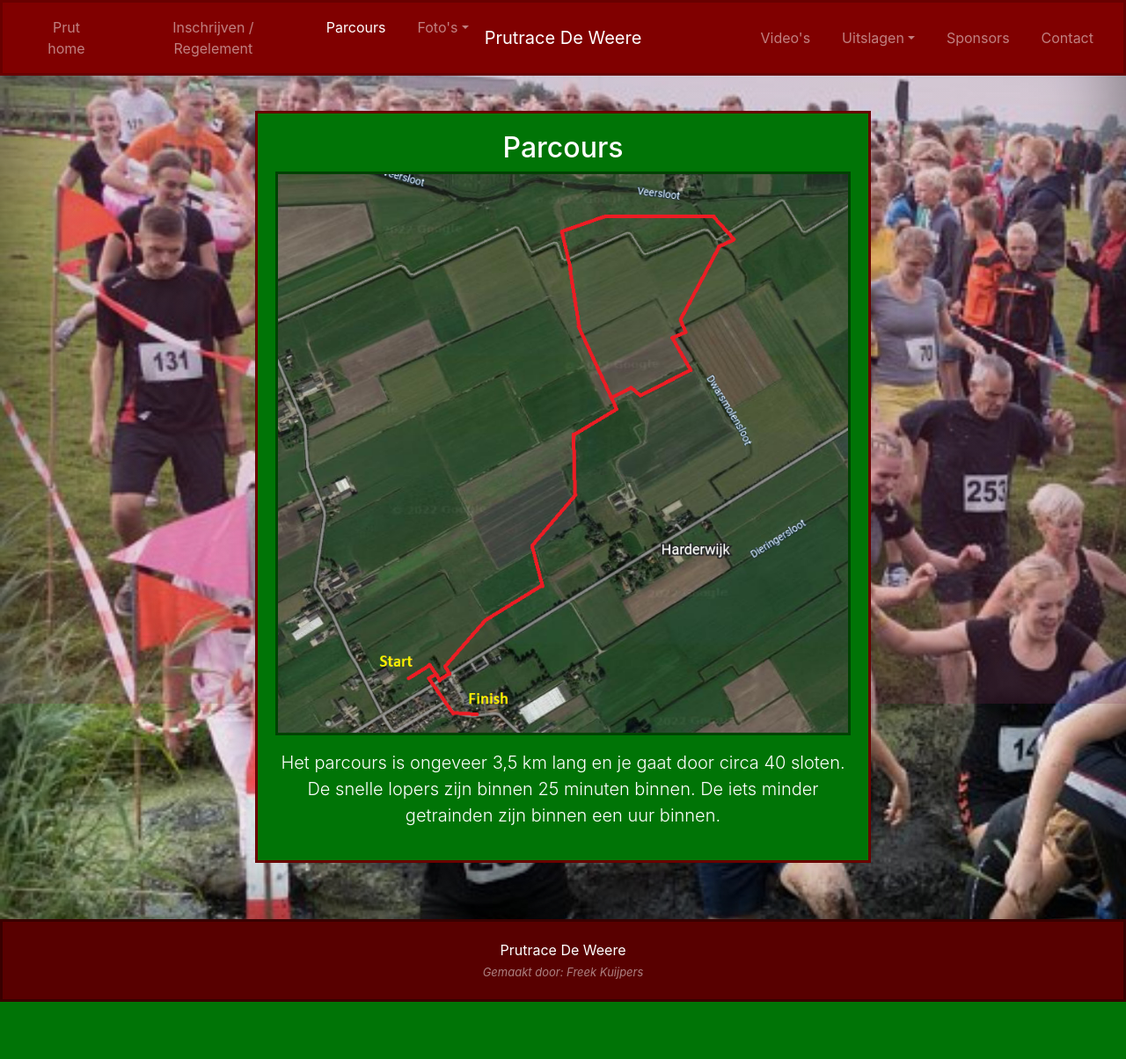
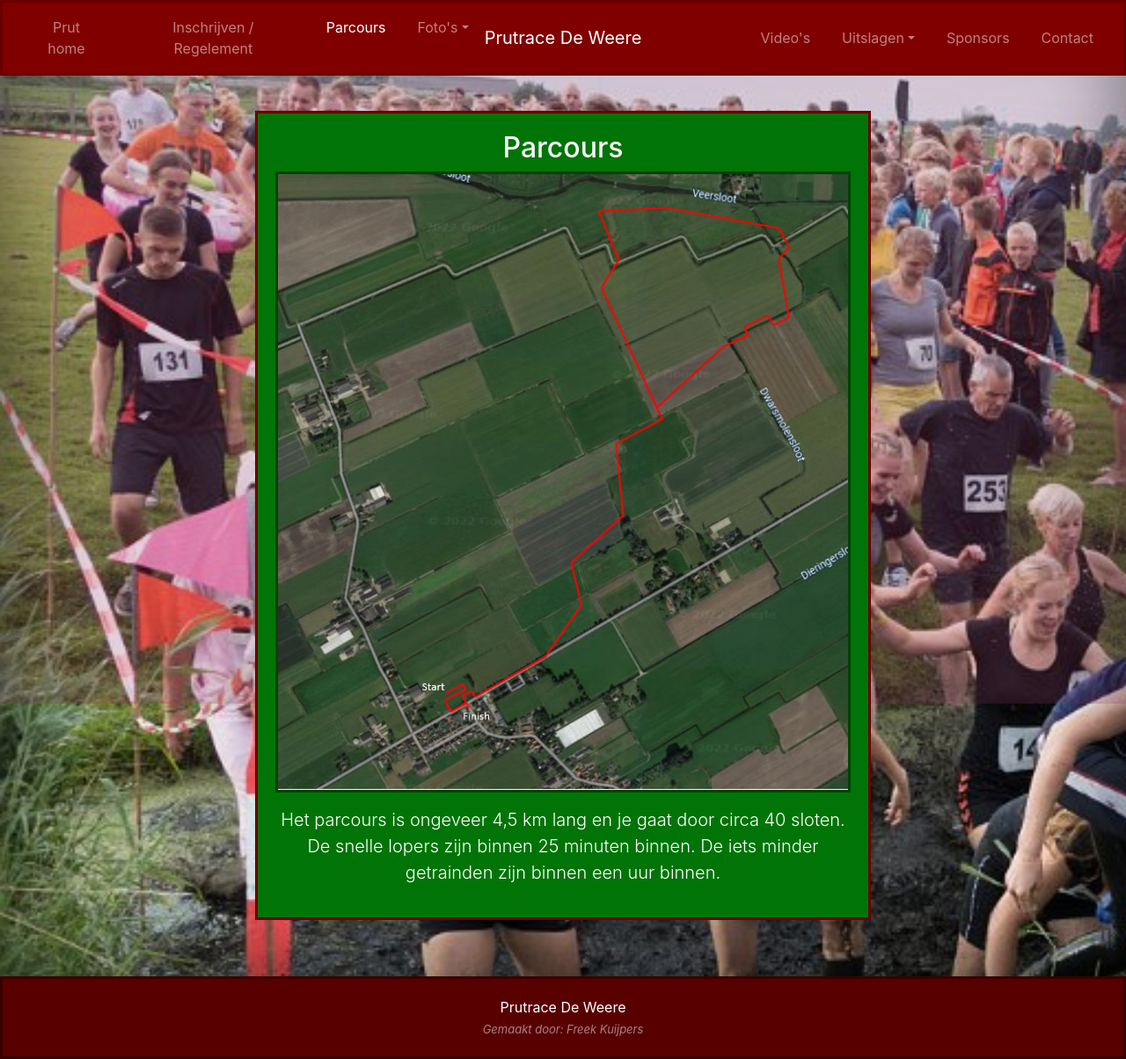
Before and after one commit to sjerdo/prutracedeweere.nl, a PHP site: page /parcours in a window 1280 px wide. Shown: the whole page at 88% size. Before the commit the page ends 1139 px from the top, so only its background shows below. Run offline with PHP 8.4, Linux system fonts and the light colour scheme; some libraries are stand-ins or nearby versions.

Commit message:
feat(parcours): Update the parcours for 2023

```diff
--- a/PrutRace/parcours.php
+++ b/PrutRace/parcours.php
@@ -20,13 +20,13 @@
 
                     <p class="lead">
 
-                        <img src="/assets/img/parcours_2022.png" alt="Prutrace Parcours">
+                        <img src="/assets/img/parcours_2023.png" alt="Prutrace Parcours">
 
                     </p>
 
                     <p class="lead">
 
-                        Het parcours is ongeveer 3,5 km lang en je gaat door circa 40 sloten.
+                        Het parcours is ongeveer 4,5 km lang en je gaat door circa 40 sloten.
                         De snelle lopers zijn binnen 25 minuten binnen.
                         De iets minder getrainden zijn binnen een uur binnen.
 
```
Also changed, not shown: PrutRace/assets/img/parcours_2023.png (added).
